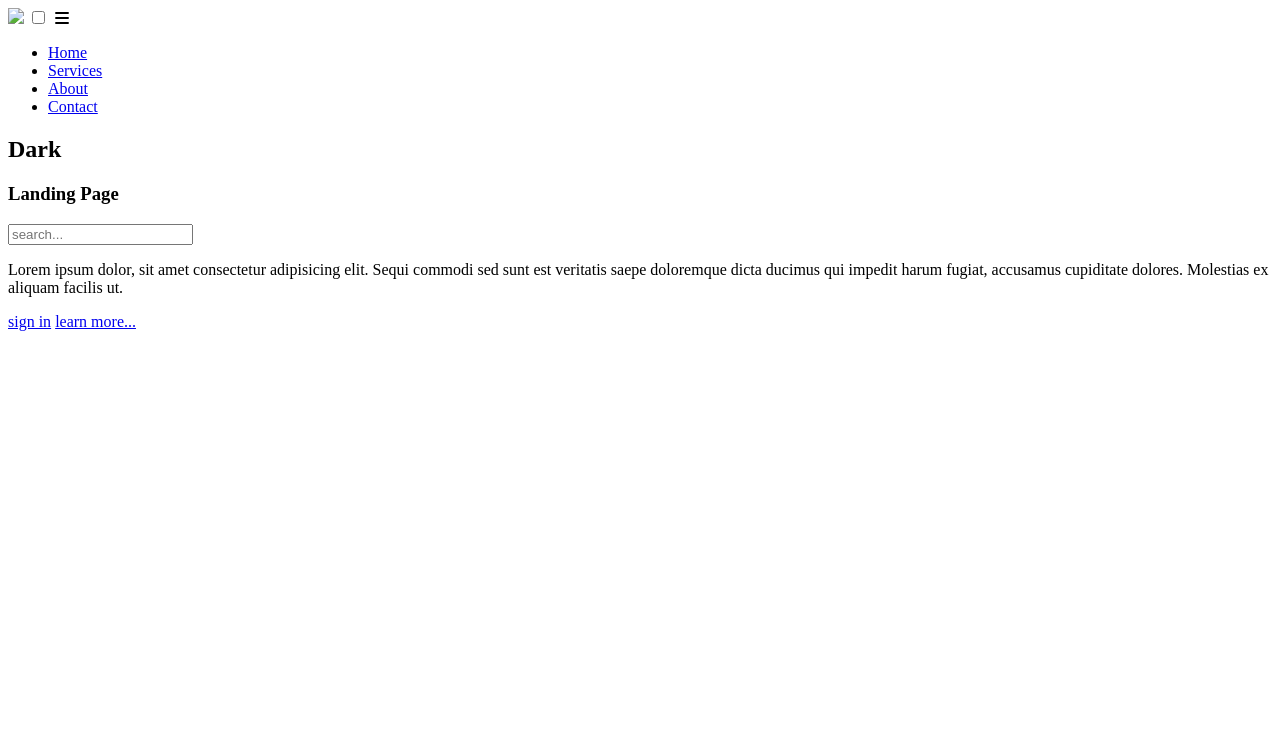
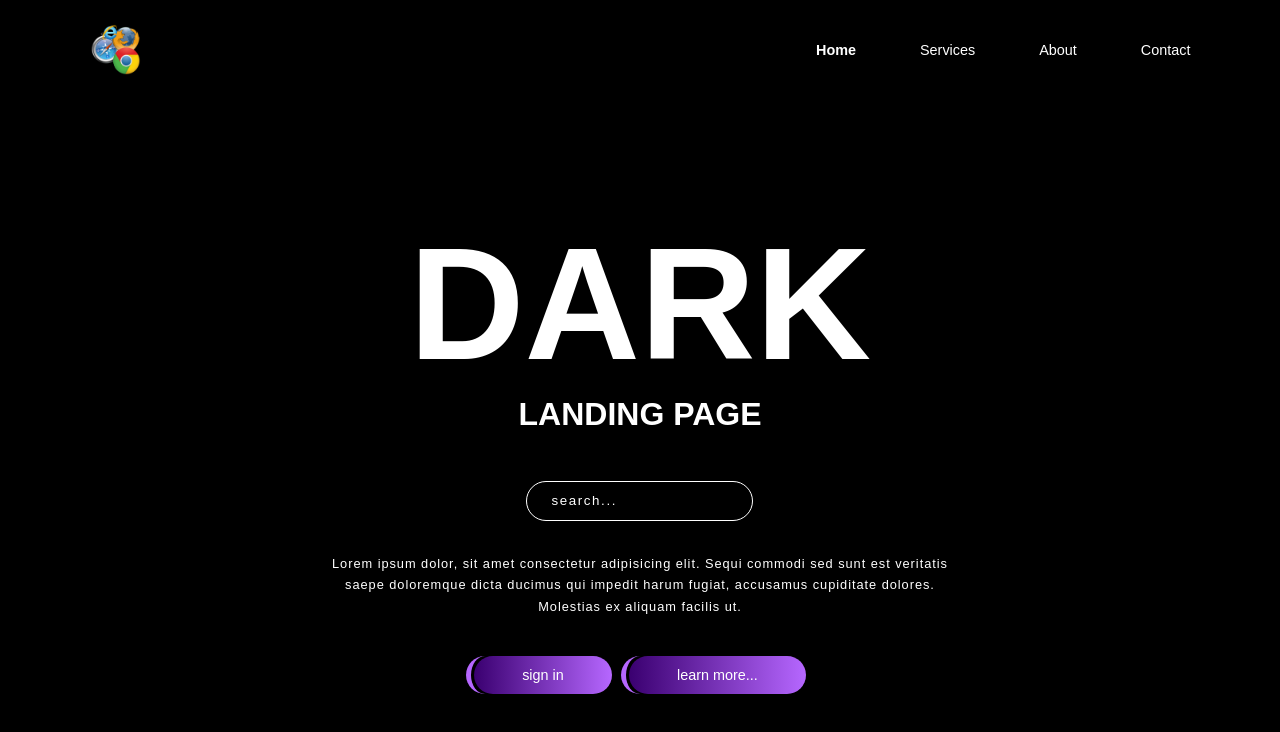
Before and after one commit to Barakel/Landing-Page, a plain HTML site: page index.html in a window 1280 px wide. Drawn offline with Linux system fonts and the light colour scheme; the site is published under a folder, as on GitHub Pages, so addresses that start at the root find nothing.

Commit message:
Update index.html

```diff
--- a/index.html
+++ b/index.html
@@ -7,13 +7,13 @@
     <title>Responsive Landing Page</title>
     <link rel="stylesheet" href="./fontawesome-free-5.15.3-web/css/all.min.css">
 
-    <link rel="stylesheet" href="/rlpStyles.css">
+    <link rel="stylesheet" href="./rlpStyles.css">
 </head>
 <body>
     <body>
     <nav>
         <div class="container">
-                <img src="/rlpImages/Logo.png">
+                <img src="./rlpImages/Logo.png">
                 <input type="checkbox" id="showNav">
                 <label for="showNav" id="toggleNav"><i class="fas fa-bars"></i></label>
             <ul>
```
